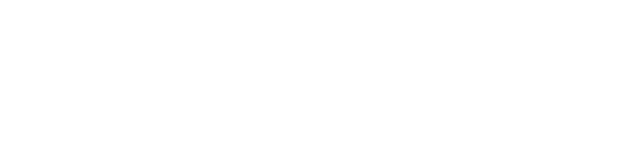
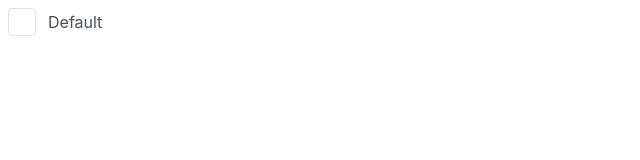
Before and after one commit to js-tasks-ru/htmlcss-20230411_alexander-lysyuk, a website: page 07-lection5/01-checkbox/index.html in a window 1280 px wide. Shown: the full height of the page, 0-640 px from the left. Drawn offline with Linux system fonts and the light colour scheme.

Commit message:
Added checkbox

```diff
--- a/07-lection5/01-checkbox/checkbox.css
+++ b/07-lection5/01-checkbox/checkbox.css
@@ -0,0 +1,65 @@
+.checkbox {
+    display: inline-flex;
+    position: relative;
+  }
+
+.checkbox__input {
+    position: absolute;
+    clip: rect(0, 0, 0, 0);
+}
+
+.checkbox__state {
+    display: flex;
+    align-items: center;
+    gap: 12px;
+    cursor: pointer;
+}
+
+.checkbox__control {
+    box-sizing: border-box;
+    background: #FFFFFF;
+    border: 1px solid #DDE2E5;
+    border-radius: 4px;
+    width: 28px;
+    height: 28px;
+    display: flex;
+    align-items: center;
+    justify-content: center;
+}
+
+.checkbox__icon{
+    display: none;
+}
+
+.checkbox__title {
+    font-family: 'Inter';
+    font-style: normal;
+    font-weight: 400;
+    font-size: 16px;
+    line-height: 24px;
+    color: #495057;
+}
+
+.checkbox__input:checked ~ .checkbox__state .checkbox__control {
+    background-color: #4263EB;
+    border-color: #4263EB;
+}
+
+.checkbox__input:checked ~ .checkbox__state .checkbox__icon {
+    display: block;
+}
+
+.checkbox__input:focus ~ .checkbox__state .checkbox__title {
+    text-decoration: underline;
+}
+
+.checkbox__input:disabled ~ .checkbox__state .checkbox__control {
+    background-color: #DDE2E5;
+    border-color: #DDE2E5;
+    cursor: default;
+}
+
+.checkbox__input:disabled ~ .checkbox__state .checkbox__title {
+    color: #DDE2E5;
+    cursor: default;
+}
--- a/07-lection5/01-checkbox/index.html
+++ b/07-lection5/01-checkbox/index.html
@@ -6,6 +6,16 @@
         <link rel="stylesheet" href="./checkbox.css">
     </head>
     <body>
-
+        <label class="checkbox">
+            <input type="checkbox" class="checkbox__input">
+            <div class="checkbox__state">
+                <div class="checkbox__control">
+                    <svg class="checkbox__icon" width="15" height="13" viewBox="0 0 15 13" fill="none" xmlns="http://www.w3.org/2000/svg">
+                        <path d="M1.5 7.5L5 11L13 2" stroke="white" stroke-width="3" stroke-linecap="round" stroke-linejoin="round"/>
+                        </svg>
+                </div>
+                <div class="checkbox__title">Default</div>
+            </div>
+          </label>
     </body>
 </html>
```
